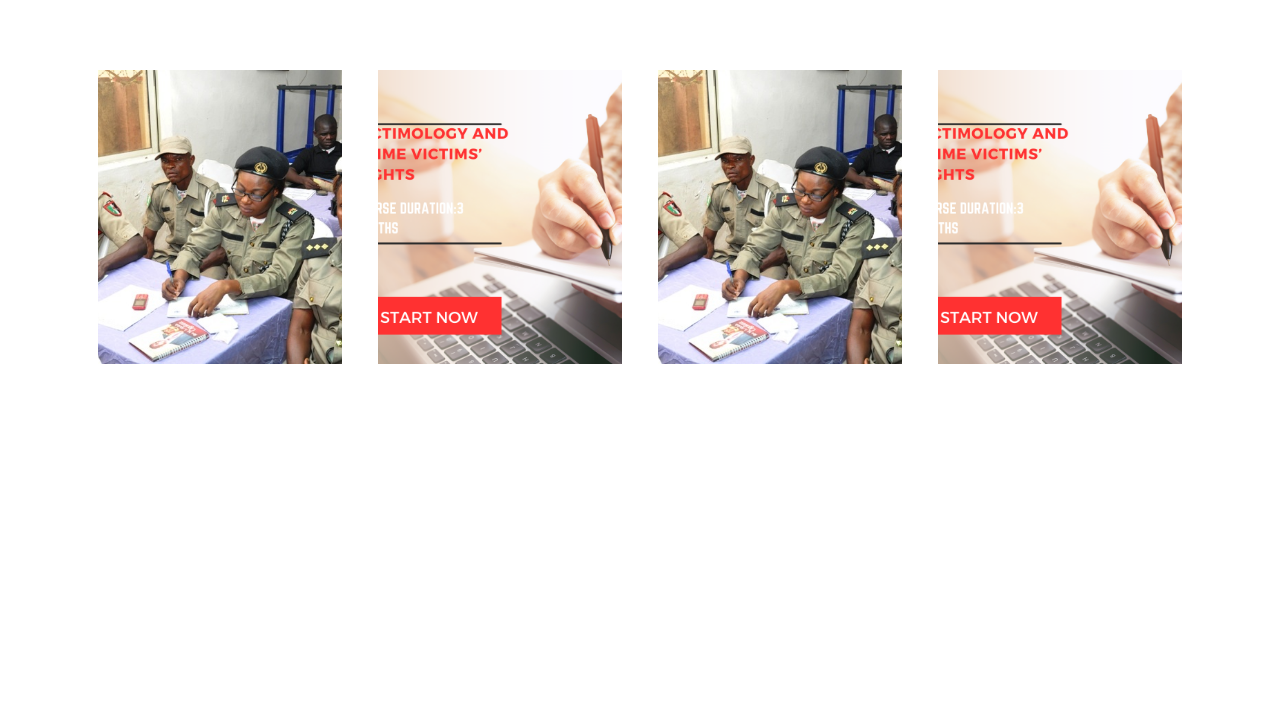
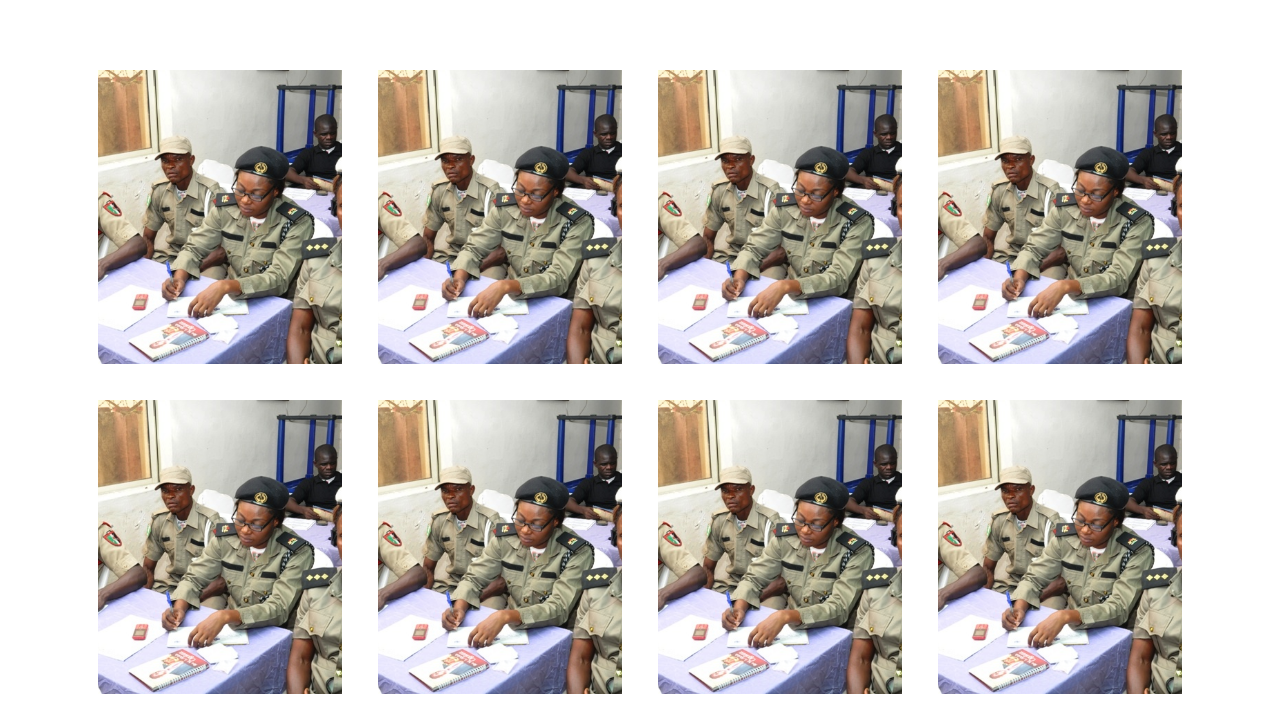
Before and after one commit to notageorge2/icpnigeria, a plain HTML site: page members.html in a window 1280 px wide. Shown: the part 925-1649 px from the top of the page. Drawn offline with nearby package versions, Linux system fonts and the light colour scheme.

Commit message:
Already popuated the borard of fellows section

```diff
--- a/members-data.js
+++ b/members-data.js
@@ -0,0 +1,67 @@
+let members = [
+  {
+    img: "INSTITUTE-OF-CRIMINOLOGY-AND-PENOLOGY-AWARD_13.jpg",
+    category: "board of fellows",
+    name: "Mr Solomon George Osagwena",
+  },
+  {
+    img: "INSTITUTE-OF-CRIMINOLOGY-AND-PENOLOGY-AWARD_13.jpg",
+    category: "board of fellows",
+    name: "Professor Omali Don",
+  },
+  {
+    img: "INSTITUTE-OF-CRIMINOLOGY-AND-PENOLOGY-AWARD_13.jpg",
+    category: "board of fellows",
+    name: "Hon. Magistrate Jadesola Adeyemi",
+  },
+  {
+    img: "INSTITUTE-OF-CRIMINOLOGY-AND-PENOLOGY-AWARD_13.jpg",
+    category: "board of fellows",
+    name: "Professor S.K. Balogun",
+  },
+  {
+    img: "INSTITUTE-OF-CRIMINOLOGY-AND-PENOLOGY-AWARD_13.jpg",
+    category: "board of fellows",
+    name: "Professor Soyombo Omololu",
+  },
+  {
+    img: "INSTITUTE-OF-CRIMINOLOGY-AND-PENOLOGY-AWARD_13.jpg",
+    category: "board of fellows",
+    name: "Professor Dele Odigbo",
+  },
+  {
+    img: "INSTITUTE-OF-CRIMINOLOGY-AND-PENOLOGY-AWARD_13.jpg",
+    category: "board of fellows",
+    name: "Professor S.O. Adebayo",
+  },
+  {
+    img: "INSTITUTE-OF-CRIMINOLOGY-AND-PENOLOGY-AWARD_13.jpg",
+    category: "board of fellows",
+    name: "Dr. Luqman Subair",
+  },
+  {
+    img: "INSTITUTE-OF-CRIMINOLOGY-AND-PENOLOGY-AWARD_13.jpg",
+    category: "board of fellows",
+    name: "DR. Emmanuel Odigie",
+  },
+  {
+    img: "INSTITUTE-OF-CRIMINOLOGY-AND-PENOLOGY-AWARD_13.jpg",
+    category: "board of fellows",
+    name: "Mr. Adebesin A. Wasiu",
+  },
+  {
+    img: "INSTITUTE-OF-CRIMINOLOGY-AND-PENOLOGY-AWARD_13.jpg",
+    category: "board of fellows",
+    name: "Barriser Linda Ohue",
+  },
+  {
+    img: "INSTITUTE-OF-CRIMINOLOGY-AND-PENOLOGY-AWARD_13.jpg",
+    category: "board of fellows",
+    name: "Apostle Chuks Israel",
+  },
+  {
+    img: "INSTITUTE-OF-CRIMINOLOGY-AND-PENOLOGY-AWARD_13.jpg",
+    category: "board of fellows",
+    name: "Mr. Amafiri Godfrey",
+  },
+];
--- a/members.html
+++ b/members.html
@@ -106,48 +106,7 @@
     <h2 class="gallery-head">BOARD OF FELLOWS</h2>
     <section class="container">
       <div class="gallery">
-        <a
-          href="images/INSTITUTE-OF-CRIMINOLOGY-AND-PENOLOGY-AWARD_13.jpg"
-          data-lightbox="board of fellows"
-          data-title="Mr Solomon George Osagwena"
-        >
-          <img
-            src="images/INSTITUTE-OF-CRIMINOLOGY-AND-PENOLOGY-AWARD_13.jpg"
-            alt="Mr Solomon George Osagwena"
-          />
-        </a>
-
-        <a
-          href="images/SPECIALIZED_PROFESSIONAL_COURSES/2.png"
-          data-lightbox="board of fellows"
-          data-title="Professor Omali Don"
-        >
-          <img
-            src="images/SPECIALIZED_PROFESSIONAL_COURSES/2.png"
-            alt="Professor Omali Don"
-          />
-        </a>
-        <a
-          href="images/INSTITUTE-OF-CRIMINOLOGY-AND-PENOLOGY-AWARD_13.jpg"
-          data-lightbox="board of fellows"
-          data-title="Mr Solomon George Osagwena"
-        >
-          <img
-            src="images/INSTITUTE-OF-CRIMINOLOGY-AND-PENOLOGY-AWARD_13.jpg"
-            alt="Mr Solomon George Osagwena"
-          />
-        </a>
-
-        <a
-          href="images/SPECIALIZED_PROFESSIONAL_COURSES/2.png"
-          data-lightbox="board of fellows"
-          data-title="Professor Omali Don"
-        >
-          <img
-            src="images/SPECIALIZED_PROFESSIONAL_COURSES/2.png"
-            alt="Professor Omali Don"
-          />
-        </a>
+        <!-- board of fellows here -->
       </div>
     </section>
 
@@ -279,8 +238,8 @@
     <script src="layout/scripts/jquery.backtotop.js"></script>
     <script src="layout/scripts/jquery.mobilemenu.js"></script>
     <script src="layout/scripts/intersectionobserver.js"></script>
+    <script src="./members-data.js"></script>
     <script src="./lightbox.js"></script>
     <script src="./members.js"></script>
-
   </body>
 </html>
--- a/members.js
+++ b/members.js
@@ -1,7 +1,17 @@
-var gallery = document.querySelector("gallery");
-gallery.innerHTML = data.map({img, lightbox, title} =>
-    {
-        return `
-        `
-    }
-    );
+var gallery = document.querySelector(".gallery");
+gallery.innerHTML = members
+  .map((x) => {
+    return `
+        <a
+          href="images/${x.img}"
+          data-lightbox="${x.category}"
+          data-title="${x.name}"
+        >
+          <img
+            src="images/${x.img}"
+            alt="${x.name}"
+          />
+        </a>
+        `;
+  })
+  .join("");
```
